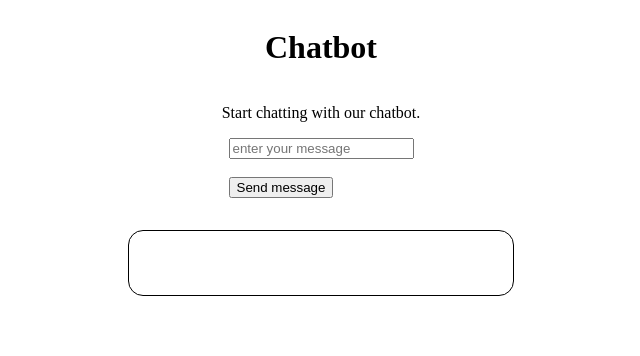
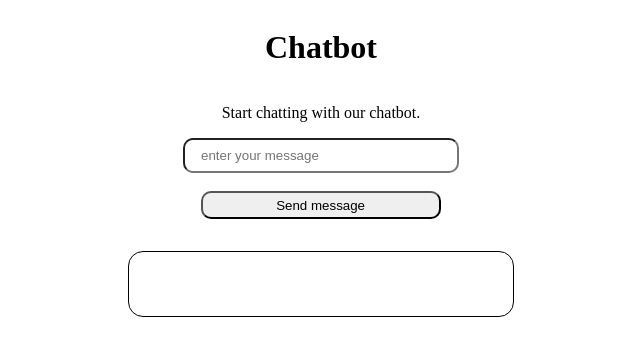
Before and after one commit to YoonseoJ/chatbot, a Flask app: page / in a window 1280 px wide. Shown: the top 356 px of the page, without its empty margins (319-959 px from the left). Run offline with Flask 2, Linux system fonts and the light colour scheme.

Commit message:
update frontend

```diff
--- a/Chatbot/templates/home.html
+++ b/Chatbot/templates/home.html
@@ -25,10 +25,29 @@
         .messages p {
             padding: 0;
             margin-top: 0;
+            margin-bottom: 0.5rem;
         }
 
         .response {
             margin-left: auto;
+        }
+
+        #input {
+            padding: 0.5rem 1rem;
+            border-radius: 10px;
+            width: 15rem;
+        }
+
+        .submit_div {
+            width: 17.2rem;
+            display: flex;
+            justify-content: center;
+        }
+
+        .submit {
+            padding: 0.3rem 1rem;
+            width: 15rem;
+            border-radius: 10px;
         }
     </style>
 </head>
@@ -38,11 +57,11 @@
 
     <form action="/runscript">
         <input type="text" id="input" name="input" placeholder="enter your message"><br><br>
-        <input type="submit" value="Send message">
+        <div class="submit_div">
+            <input type="submit" value="Send message" class="submit">
+        </div>
     </form>
 
-    <!-- <p id="inputText">message: {{input}}</p>
-    <p id="resultText">response: {{result}}</p> -->
     <div class="messages">
         {% for i in range(0, len) %}
             {% if i % 2 == 0 %}
```
